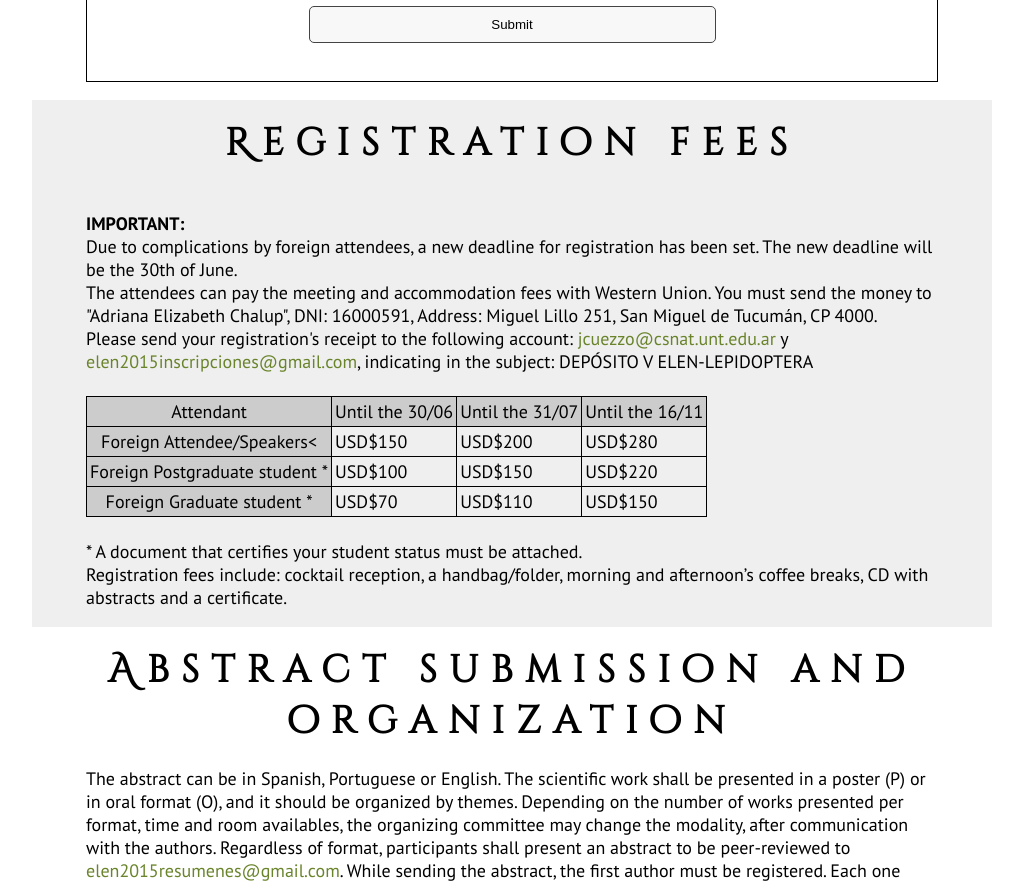
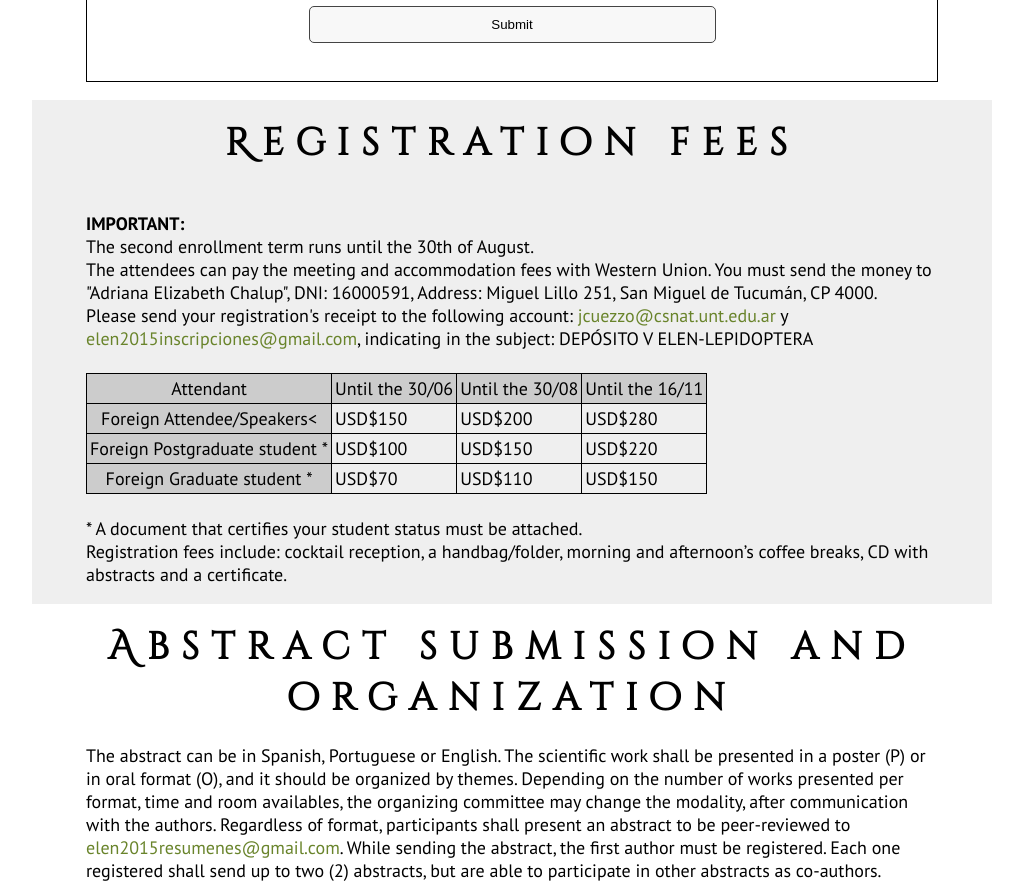
Before and after one commit to Greenderella/ELEN2015, a PHP site: page /english/inscripciones.php in a window 1280 px wide. Shown: the part 1510-2391 px from the top of the page, without its empty margins (128-1151 px from the left). Run offline with PHP 8.4, Linux system fonts and the light colour scheme; some libraries are stand-ins or nearby versions.

Commit message:
Extensión inscripciones
Al 30 de agosto

```diff
--- a/english/index.php
+++ b/english/index.php
@@ -15,7 +15,7 @@
 								</div>
 								<h3>ELEN 2015</h3>
 								<p>
-									Theres is already available the first announcement of the V ELEN.<a href="english/circulares.php#Circulares"> More...</a>
+									The second enrollment term runs until the 30th of August.<a href="english/inscripciones.php#Costos"> More...</a>
 								</p>
 							</div>
 						</div>
--- a/english/inscripciones.php
+++ b/english/inscripciones.php
@@ -153,7 +153,7 @@
 				<div class="printSolo">
 					<h2 id="Costos">Registration fees</h2>
 					<br />
-					<h3>IMPORTANT:</h3> Due to complications by foreign attendees, a new deadline for registration has been set. The new deadline will be the 30th of June.
+					<h3>IMPORTANT:</h3> The second enrollment term runs until the 30th of August.
 					<br />
 					The attendees can pay the  meeting and accommodation fees with Western Union. You must send the money to "Adriana Elizabeth Chalup", DNI: 16000591, Address: Miguel Lillo 251, San Miguel de Tucumán, CP 4000.
 					<br />
@@ -164,7 +164,7 @@
 						<tr>
 							<td>Attendant</td>
 							<td>Until the 30/06</td>
-							<td>Until the 31/07</td>
+							<td>Until the 30/08</td>
 							<td>Until the 16/11</td>
 						</tr>
 						<tr>
--- a/index.php
+++ b/index.php
@@ -15,7 +15,7 @@
 								</div>
 								<h3>ELEN 2015</h3>
 								<p>
-									Se informa que ante las dificultades presentadas para efectuar el pago de la inscripción al congreso por parte de los asistentes extranjeros, se prorroga por 15 días el primer plazo del pago de la inscripción (nueva fecha: 15 de junio) y se habilita como medio de pago alternativo una cuenta en Western Union. <a href="inscripciones.php#Costos">Más...</a>
+									Se extiende el plazo de la segunda inscripción hasta el 30 de Agosto. Próximamente se viene la 2º circular con novedades sobre los simposios y actividades programadas. <a href="inscripciones.php#Costos">Más...</a>
 								</p>
 							</div>
 						</div>
--- a/inscripciones.php
+++ b/inscripciones.php
@@ -169,7 +169,7 @@
 					<br />
 					<br />
 					<h3>NOVEDADES:</h3>
-					Ante las dificultades para pago desde el exterior, se fija una nueva fecha para el pago de la inscripción con el primer valor. La misma será el martes 30/6 (inclusive).
+					Se extiende el plazo de la segunda inscripción hasta el 30 de Agosto.
 					<br />
 					La alternativa es pago por Western Union. El envío deberá hacerse a nombre de "Adriana Elizabeth Chalup", DNI: 16000591, Domicilio: Miguel Lillo 251, San Miguel de Tucumán, CP 4000.
 					<br />
@@ -188,7 +188,7 @@
 						<tr>
 							<td>Participante</td>
 							<td>Hasta el 30/06</td>
-							<td>Hasta el 31/07</td>
+							<td>Hasta el 30/08</td>
 							<td>Hasta el 16/11</td>
 						</tr>
 						<tr>
```
